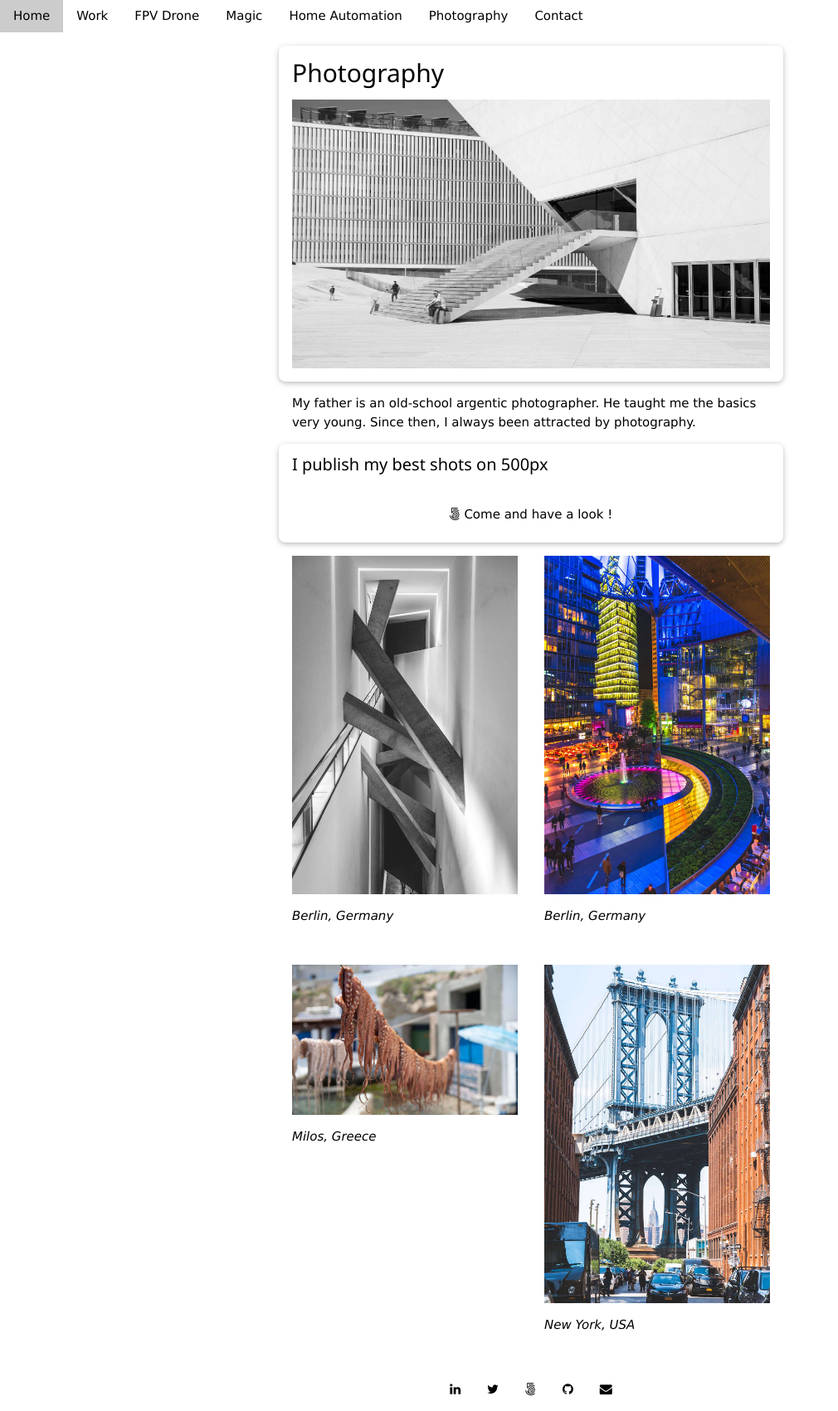
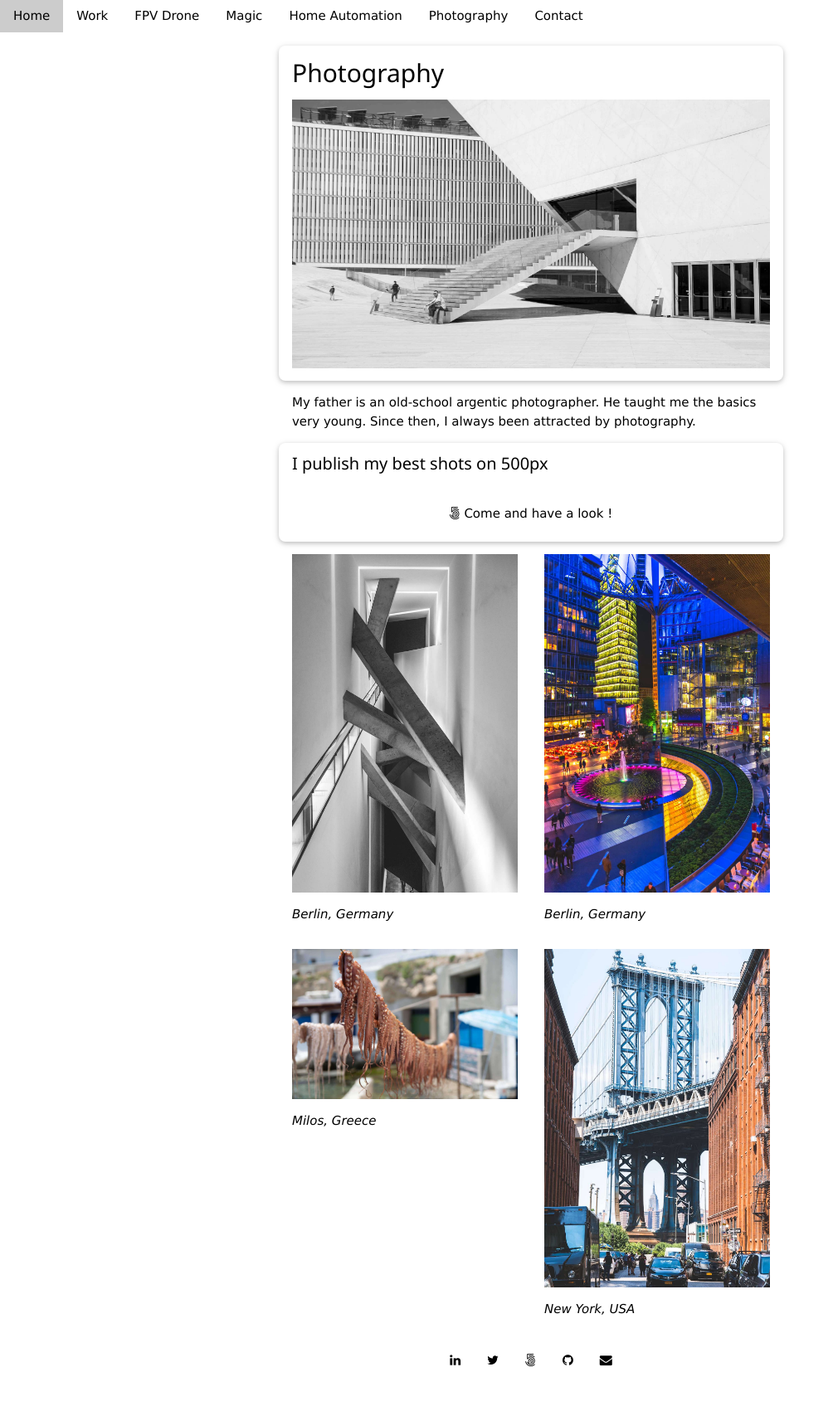
Before and after one commit to jlpouffier/jlpouffier.github.io, a Jekyll site: the page built from _sections/photography.md, in a window 1280 px wide. Shown: the whole page at 83% size, without its empty margins (0-1010 px from the left). Built offline with Jekyll 4.4.1, drawn with Linux system fonts in a browser that asks for light colours; comment, search, counter and statistics services are not loaded; after the commit the page ends 1666 px from its top, so only the background shows below that.

Commit message:
Revert "More semantically correct blocks"
This reverts commit f7ac2a2485e51bdb0d2fc30f4d895b92944fed9f.

```diff
--- a/_includes/footer.html
+++ b/_includes/footer.html
@@ -1,8 +1,8 @@
 {% assign main_color_code = site.data.colors['main'].code %}
-<footer class="w3-center {{main_color_code}}">
-	<footer class="w3-bar">
+<div class="w3-center {{main_color_code}}">
+	<div class="w3-bar">
 		{% for contact in site.data.contacts %}
 		<a target="_blank" rel="noopener noreferrer" href="{{contact.url}}" class="w3-bar-item w3-button"><i class="fa fa-{{contact.icon}}"></i></a>
 		{% endfor %}
-	</footer>
-</footer>
+	</div>
+</div>
--- a/_includes/navigation.html
+++ b/_includes/navigation.html
@@ -1,6 +1,6 @@
 {% assign main_color_code = site.data.colors['main'].code %}
 
-<nav class="w3-bar {{main_color_code}}">
+<div class="w3-bar {{main_color_code}}">
 	<a href="/" class="w3-bar-item w3-button">Home</a>
 	{% assign sorted_sections = site.sections | sort: 'priority' %}
 	{% for section in sorted_sections %}
@@ -8,11 +8,11 @@
 	{% endfor %}
 	<a href="/contact.html" class="w3-bar-item w3-button w3-hide-small">Contact</a>
 	<a href="javascript:void(0)" class="w3-bar-item w3-button w3-right w3-hide-large w3-hide-medium" onclick="myFunction()">&#9776;</a>
-</nav>
+</div>
 
-<nav id="mobile-navbar" class="w3-bar-block {{main_color_code}} w3-hide w3-hide-large w3-hide-medium">
+<div id="mobile-navbar" class="w3-bar-block {{main_color_code}} w3-hide w3-hide-large w3-hide-medium">
 	{% for section in sorted_sections %}
 		<a href="{{ section.url }}" class="w3-bar-item w3-button">{{ section.title }} </a>
 	{% endfor %}
 	<a href="/contact.html" class="w3-bar-item w3-button">Contact</a>
-</nav>
+</div>
--- a/_layouts/contact.html
+++ b/_layouts/contact.html
@@ -2,9 +2,9 @@
 layout: default
 ---
 {% assign secondary_color_code = site.data.colors['secondary'].code %}
-<article class="w3-container">
+<div class="w3-container">
 	{{ content }}
-</article>
+</div>
 
 <div class="w3-row">
 	{% for contact in site.data.contacts %}
--- a/_layouts/default.html
+++ b/_layouts/default.html
@@ -12,7 +12,7 @@
   </head>
   <body>
 	{% include navigation.html %}
-  <main class="w3-row">
+  <div class="w3-row">
     <div class="w3-col l3 m2">
       <p></p>
     </div>
@@ -22,7 +22,7 @@
     <div class="w3-col l3 m2">
       <p></p>
     </div>
-  </main>
+  </div>
   </body>
   {% include footer.html %}
 </html>
--- a/_layouts/section.html
+++ b/_layouts/section.html
@@ -3,57 +3,62 @@
 ---
 {% assign secondary_color_code = site.data.colors['secondary'].code %}
 
-<div class="w3-container w3-section">
-	<header class=" w3-card-2 w3-round-large">
+<div class="w3-container w3-panel">
+	<article class=" w3-card-2 w3-round-large">
 		<div class="w3-container">
 			<h2>{{page.title}}</h2>
-			<img src="{{page.img}}" alt="{{page.title}}" class="w3-image w3-margin-bottom w3-grayscale-min">
+			<img src="{{page.img}}" alt="{{page.title}}" class="w3-image w3-grayscale-min">
+			<p></p>
 		</div>
-	</header>
-
-	<article class="w3-container">
-		{{content}}
 	</article>
 
+	<div class="w3-container">
+		{{content}}
+	</div>
+
 	{%if page.cta-link%}
-	<article class="w3-card-2 w3-round-large">
+	<div class="w3-card-2 w3-round-large">
 		<header class="w3-container">
 			<h4>{{page.cta-description}}</h4>
 		</header>
 		<div class="w3-container">
 			<p><a href="{{page.cta-link}}" target="blank" class="w3-button w3-block w3-round-large {{secondary_color_code}}">{{page.cta-text-link}}</a></p>
 		</div>
-	</article>
+	</div>
 	{%endif%}
 
 	{% assign related_youtube_videos = site.data.youtube-videos | where: 'section-id' , page.id %}
 	{% if related_youtube_videos.size == 1%}
-	<article class="w3-container w3-section">
+	<article class="w3-container">
 		<h3>{{related_youtube_videos[0].title}}</h3>
 		<div class="videoWrapper">
 			<iframe width="560" height="315" src="https://www.youtube-nocookie.com/embed/{{related_youtube_videos[0].youtube-id}}" frameborder="0" allow="accelerometer; autoplay; encrypted-media; gyroscope; picture-in-picture" allowfullscreen></iframe>
 		</div>
+		<p></p>
 	</article>
 	{% elsif related_youtube_videos.size > 1 %}
 	{% for video in related_youtube_videos %}
-	<article class="w3-col l6 w3-container w3-section">
+	<article class="w3-col l6 w3-container">
 		<h3>{{video.title}}</h3>
 		<div class="videoWrapper">
 			<iframe width="560" height="315" src="https://www.youtube-nocookie.com/embed/{{video.youtube-id}}" frameborder="0" allow="accelerometer; autoplay; encrypted-media; gyroscope; picture-in-picture" allowfullscreen></iframe>
 		</div>
+		<p></p>
 	</article>
 	{% endfor %}
 	{% endif %}
 
 	{% assign related_pictures = site.data.pictures | where: 'section-id' , page.id %}
 	{% if related_pictures.size == 1 %}
-	<article class="w3-container w3-section">
+	<article class="w3-container">
+		<p></p>
 		<img src="{{related_pictures[0].location}}" alt="{{related_pictures[0].title}}" class="w3-image">
 		<p><i>{{related_pictures[0].title}}<i></p>
 	</article>
 	{% elsif related_pictures.size > 1 %}
 	{% for picture in related_pictures %}
-	<article class="w3-col l6 w3-container w3-section">
+	<article class="w3-col l6 w3-container">
+		<p></p>
 		<img src="{{picture.location}}" alt="{{picture.title}}" class="w3-image">
 		<p><i>{{picture.title}}<i></p>
 	</article>
```
Also changed, not shown: _layouts/landing.html (+4 -4 lines).
